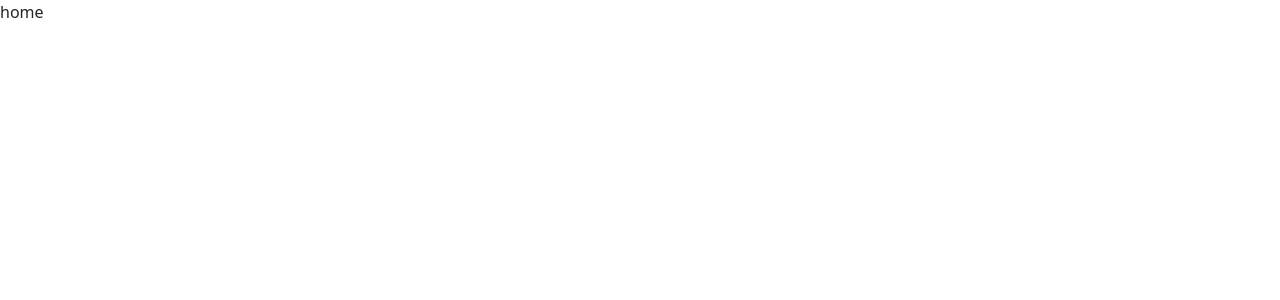
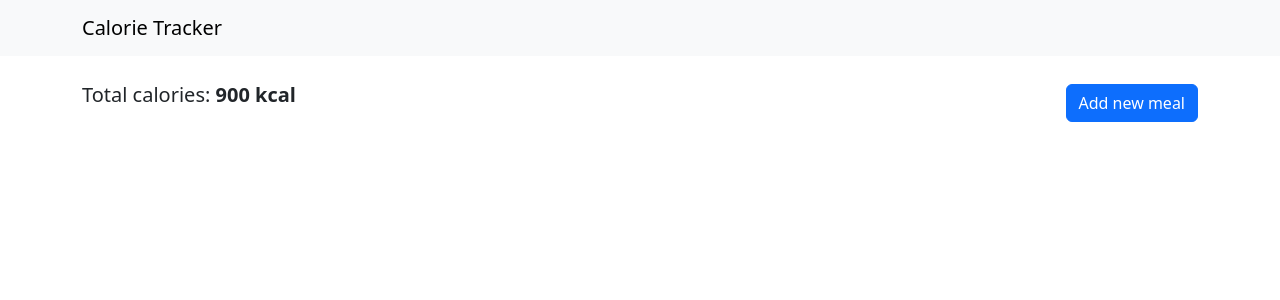
Before and after one commit to arnasir505/homework66, a React (Vite) app: page / in a window 1280 px wide. Shown: the top 300 px of the page. Built offline with nearby package versions, Linux system fonts and the light colour scheme.

Commit message:
Create Navbar, show total calories and Add meal btn

```diff
--- a/src/App.tsx
+++ b/src/App.tsx
@@ -1,10 +1,20 @@
+import { Route, Routes } from 'react-router-dom';
+import Navbar from './components/Navbar/Navbar';
+import Home from './containers/Home/Home';
+
 function App() {
-
   return (
     <>
-      home
+      <Navbar />
+      <Routes>
+        <Route path='/' element={<Home />} />
+        <Route
+          path='*'
+          element={<h1 className='text-center mt-5'>Not Found!</h1>}
+        />
+      </Routes>
     </>
-  )
+  );
 }
 
-export default App
+export default App;
--- /dev/null
+++ b/src/components/Navbar/Navbar.tsx
@@ -0,0 +1,15 @@
+import { Link } from 'react-router-dom';
+
+const Navbar = () => {
+  return (
+    <nav className='navbar bg-body-tertiary'>
+      <div className='container'>
+        <Link className='navbar-brand' to='/'>
+          Calorie Tracker
+        </Link>
+      </div>
+    </nav>
+  );
+};
+
+export default Navbar;
--- /dev/null
+++ b/src/containers/Home/Home.tsx
@@ -0,0 +1,16 @@
+import React from 'react';
+
+const Home = () => {
+  return (
+    <div className='container'>
+      <div className='d-flex align-items-center justify-content-between py-4'>
+        <p className='fs-5'>
+          Total calories: <span className='fw-bold'>900 kcal</span>
+        </p>
+        <button className='btn btn-primary'>Add new meal</button>
+      </div>
+    </div>
+  );
+};
+
+export default Home;
```
